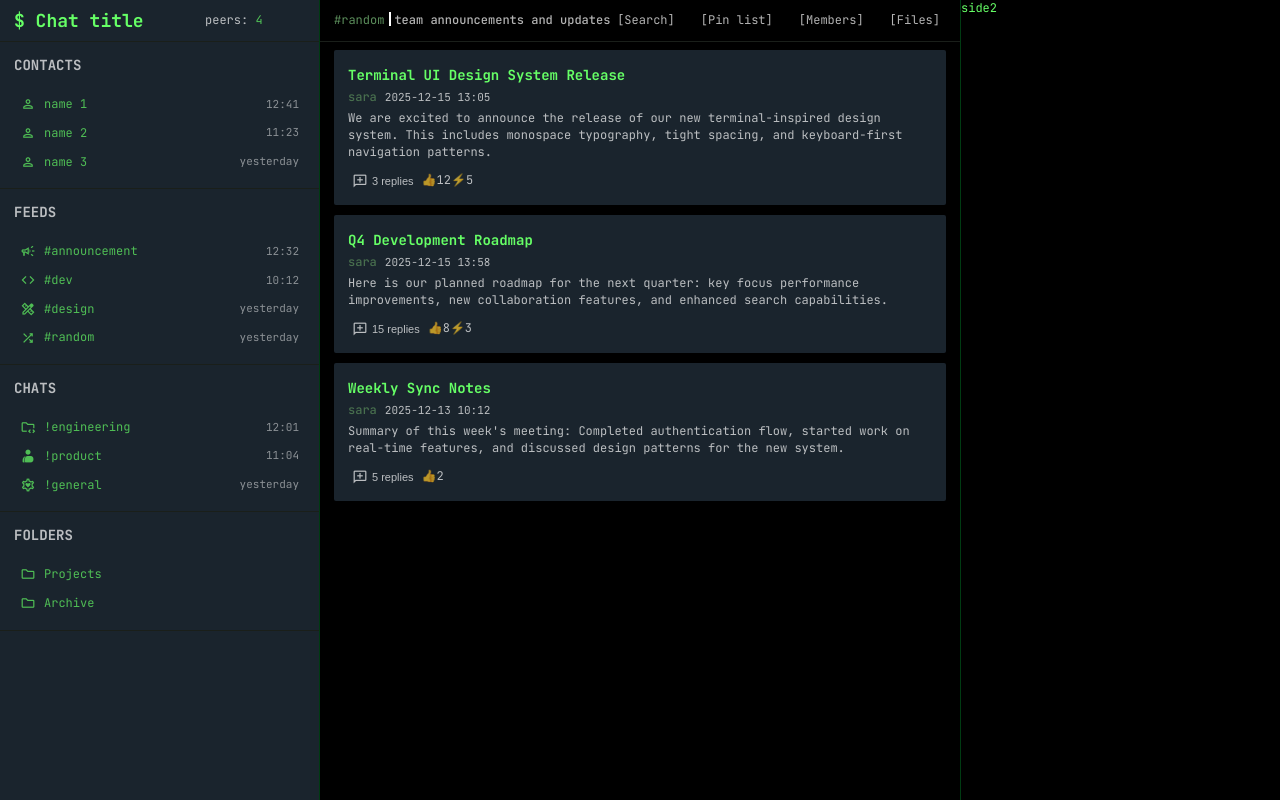
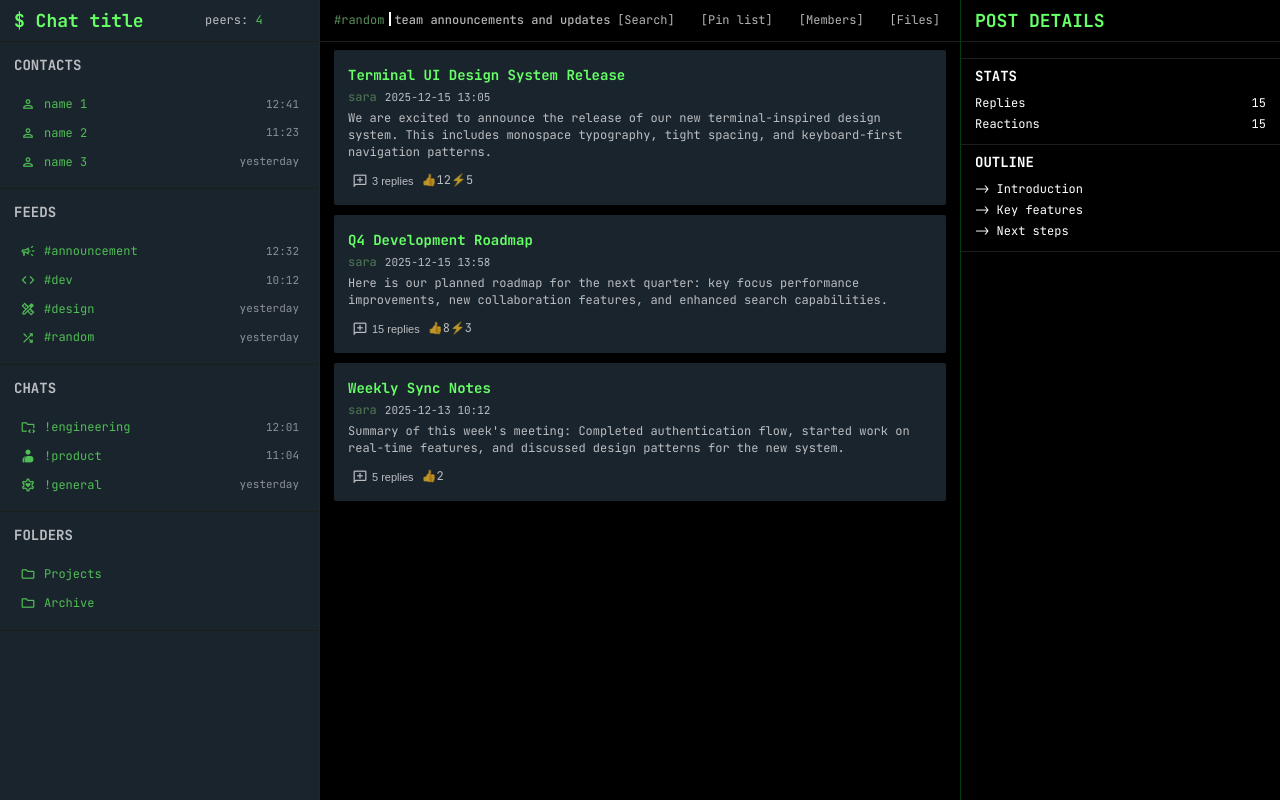
Before and after one commit to JuliettKhar/xxii-chat-interface-for-metarhia, a Vue app: page / in a window 1280 px wide. Built offline with nearby package versions, Linux system fonts and the light colour scheme.

Commit message:
add right widget

```diff
--- a/src/app/AppLayout.vue
+++ b/src/app/AppLayout.vue
@@ -1,13 +1,14 @@
 <script setup lang="ts">
 import NavigationSidebar from '@/features/navigation_sidebar/index.vue';
 import AppChat from '@/features/app_chat/index.vue';
+import RightSidebar from '@/widgets/rigth_sidebar/index.vue';
 </script>
 
 <template>
   <div class="layout-wrapper">
-    <section class="layout-wrapper__left-sidebar"><NavigationSidebar /></section>
+    <aside class="layout-wrapper__left-sidebar"><NavigationSidebar /></aside>
     <section class="layout-wrapper__chat"><AppChat /></section>
-    <section class="layout-wrapper__right-sidebar">side2</section>
+    <aside class="layout-wrapper__right-sidebar"><RightSidebar /></aside>
   </div>
 </template>
 
--- /dev/null
+++ b/src/widgets/rigth_sidebar/index.vue
@@ -0,0 +1,65 @@
+<script setup lang="ts"></script>
+
+<template>
+  <div class="right-sidebar">
+    <div class="right-sidebar__header border-bottom-black">
+      <h2>post details</h2>
+    </div>
+    <div>
+      <div class="right-sidebar__block border-bottom-black"></div>
+      <div class="right-sidebar__block border-bottom-black">
+        <h5>stats</h5>
+        <p class="right-sidebar__block--stats">
+          <span>Replies</span>
+          <span>15</span>
+        </p>
+        <p class="right-sidebar__block--stats">
+          <span>Reactions</span>
+          <span>15</span>
+        </p>
+      </div>
+      <div class="right-sidebar__block border-bottom-black">
+        <h5>outline</h5>
+        <p>-> Introduction</p>
+        <p>-> Key features</p>
+        <p>-> Next steps</p>
+      </div>
+    </div>
+  </div>
+</template>
+
+<style scoped lang="scss">
+.right-sidebar {
+  &__header {
+    padding: 8px 14px;
+
+    h2 {
+      color: var(--text-primary);
+      margin: 0;
+      text-transform: uppercase;
+    }
+  }
+
+  &__block {
+    padding: 8px 14px;
+    color: var(--text-white);
+
+    h5 {
+      margin: 0 0 8px;
+      text-transform: uppercase;
+      font-size: 14px;
+    }
+
+    p {
+      margin: 0 0 4px;
+      //color: var(--text-secondary);
+    }
+
+    &--stats {
+      display: flex;
+      justify-content: space-between;
+      align-items: center;
+    }
+  }
+}
+</style>
```
